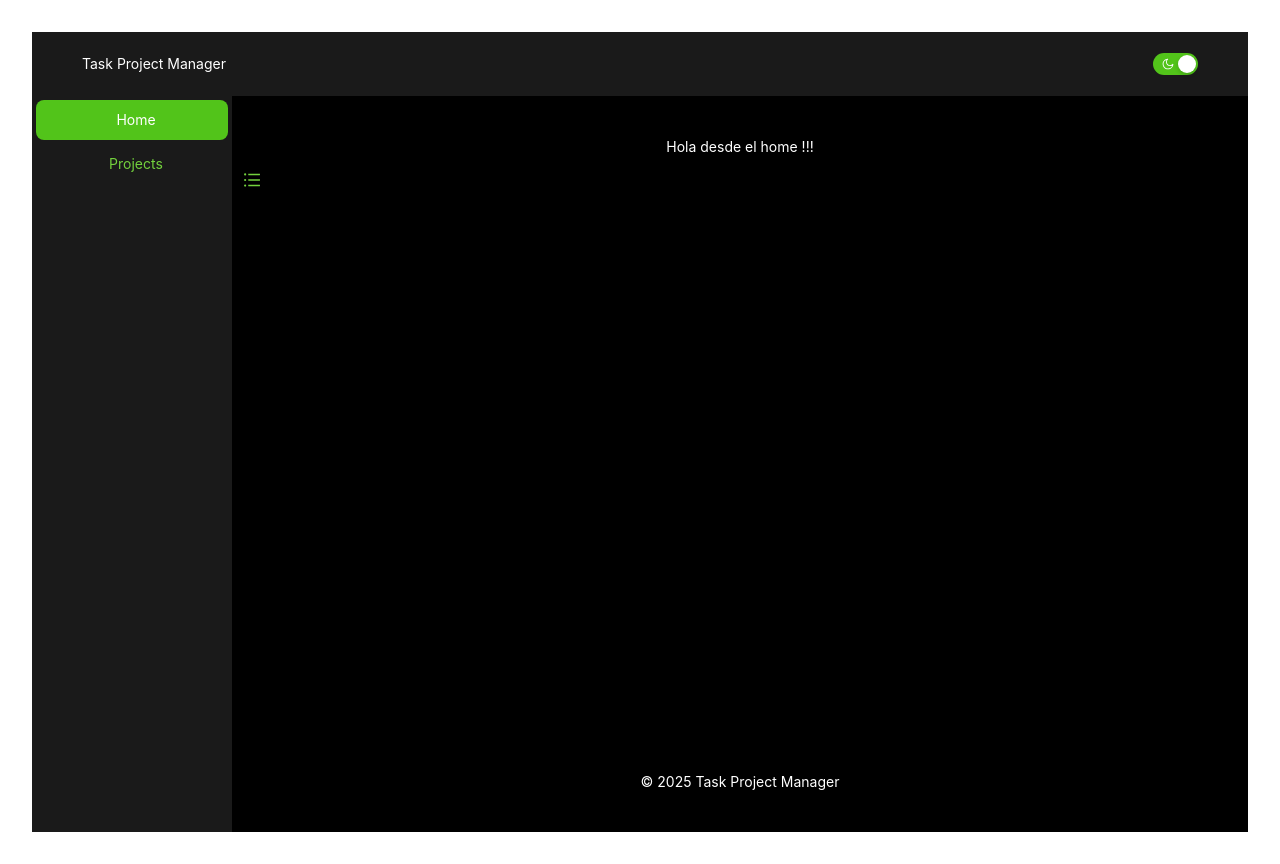
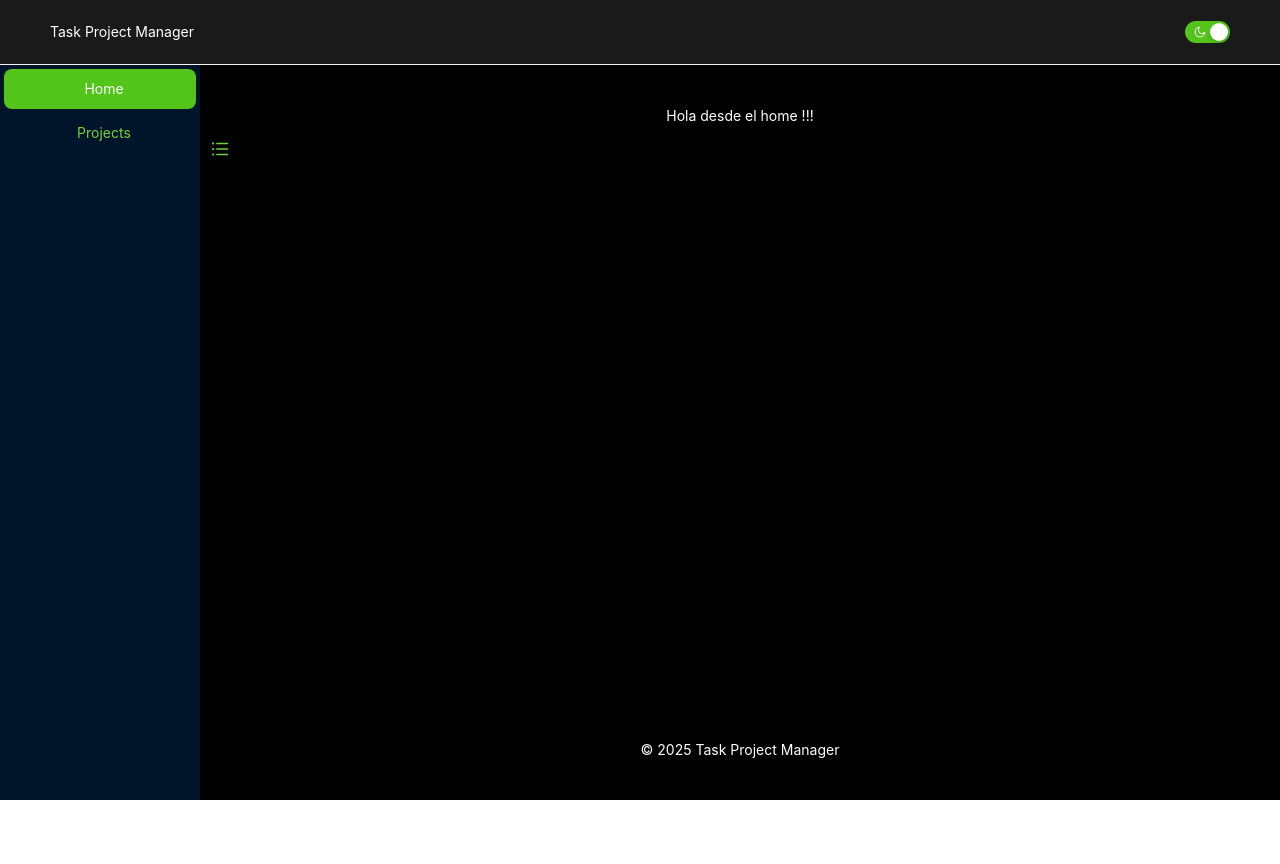
Before and after one commit to manueruperez/omnipro-front-test, a React (Vite) app: page / in a window 1280 px wide. After the commit the page ends 800 px from the top, so only its background shows below. Built offline with nearby package versions, Linux system fonts and the light colour scheme.

Commit message:
style(added transparent colors)

```diff
--- a/src/App.css
+++ b/src/App.css
@@ -1,6 +1,4 @@
 #root {
   width: 100%;
-  margin: 0 auto;
-  padding: 2rem;
   text-align: center;
 }
--- a/src/components/molecules/navBar/navBar.css
+++ b/src/components/molecules/navBar/navBar.css
@@ -4,4 +4,5 @@ header.HeaderWrapper {
   height: 100%;
   justify-content: space-between;
   align-items: center;
+  border-bottom: 1px var(--gray-500) solid;
 }
--- a/src/components/molecules/sideBar/SideBar.tsx
+++ b/src/components/molecules/sideBar/SideBar.tsx
@@ -1,6 +1,8 @@
 import { Layout, Menu, theme } from "antd";
 import { useNavigate } from "react-router-dom";
 import "./sideBar.css";
+import { useSelector } from "react-redux";
+import { AppState } from "#store/store.ts";
 
 const { Sider } = Layout;
 
@@ -15,6 +17,8 @@ const Sidebar: React.FC<SidebarProps> = ({
   onCollapse,
   menuItems,
 }) => {
+  const currentTheme = useSelector((state: AppState) => state.theme.theme);
+
   const navigate = useNavigate();
 
   const {
@@ -38,7 +42,12 @@ const Sidebar: React.FC<SidebarProps> = ({
       onCollapse={onCollapse}
       breakpoint="md"
       collapsedWidth="0"
-      style={{ background: colorBgContainer }}
+      style={{
+        background:
+          currentTheme === "light"
+            ? "var(--white-transparent)"
+            : "--black-transparent",
+      }}
     >
       <Menu
         className="custom-menu"
@@ -47,7 +56,12 @@ const Sidebar: React.FC<SidebarProps> = ({
         defaultSelectedKeys={[menuItems[0]?.route]}
         items={itemsLabels}
         onClick={handleMenuClick}
-        style={{ background: colorBgContainer }}
+        style={{
+          background:
+            currentTheme === "light"
+              ? "var(--white-transparent)"
+              : "--black-transparent",
+        }}
       />
     </Sider>
   );
--- a/src/components/organisms/MainLayout.tsx
+++ b/src/components/organisms/MainLayout.tsx
@@ -29,8 +29,6 @@ const MainLayout = () => {
             onCollapse={setCollapsed}
           />
         )}
-
-        {/* Drawer solo visible en móviles */}
         {!screens.md && (
           <DrawerMenu
             menuItems={menuItems}
--- a/src/styles/colors.css
+++ b/src/styles/colors.css
@@ -1,5 +1,10 @@
 :root {
   --primary-color: #73d13d;
+  --primary-transparent: rgba(115, 209, 61, 0.3);
+  /* gray-scale */
+  --gray-500: #f5f5f5;
   /* colors */
   --white: #fff;
+  --white-transparent: rgba(255, 255, 255, 0.3);
+  --black-transparent: rgba(0, 0, 0, 0.3);
 }
```
